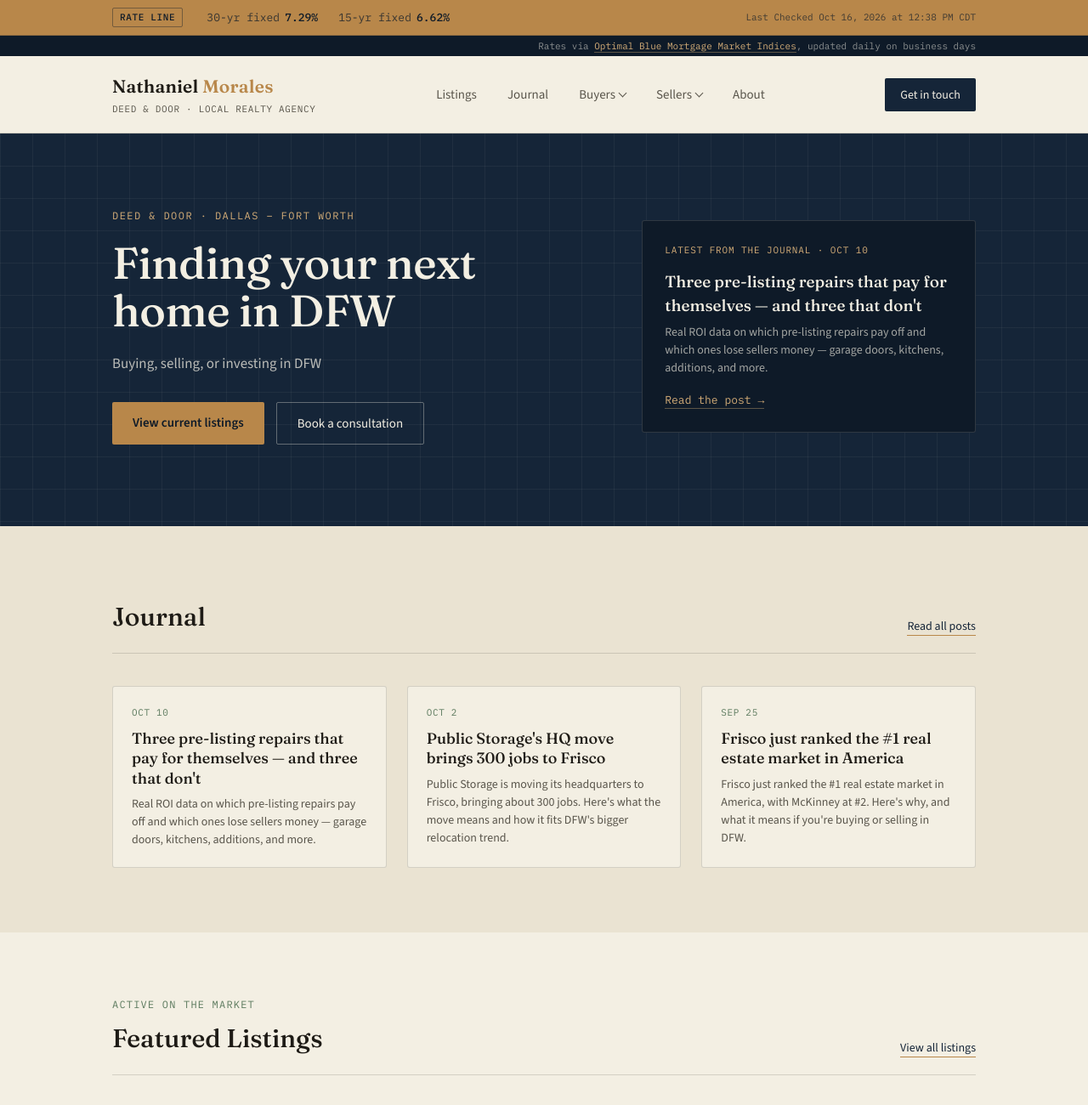
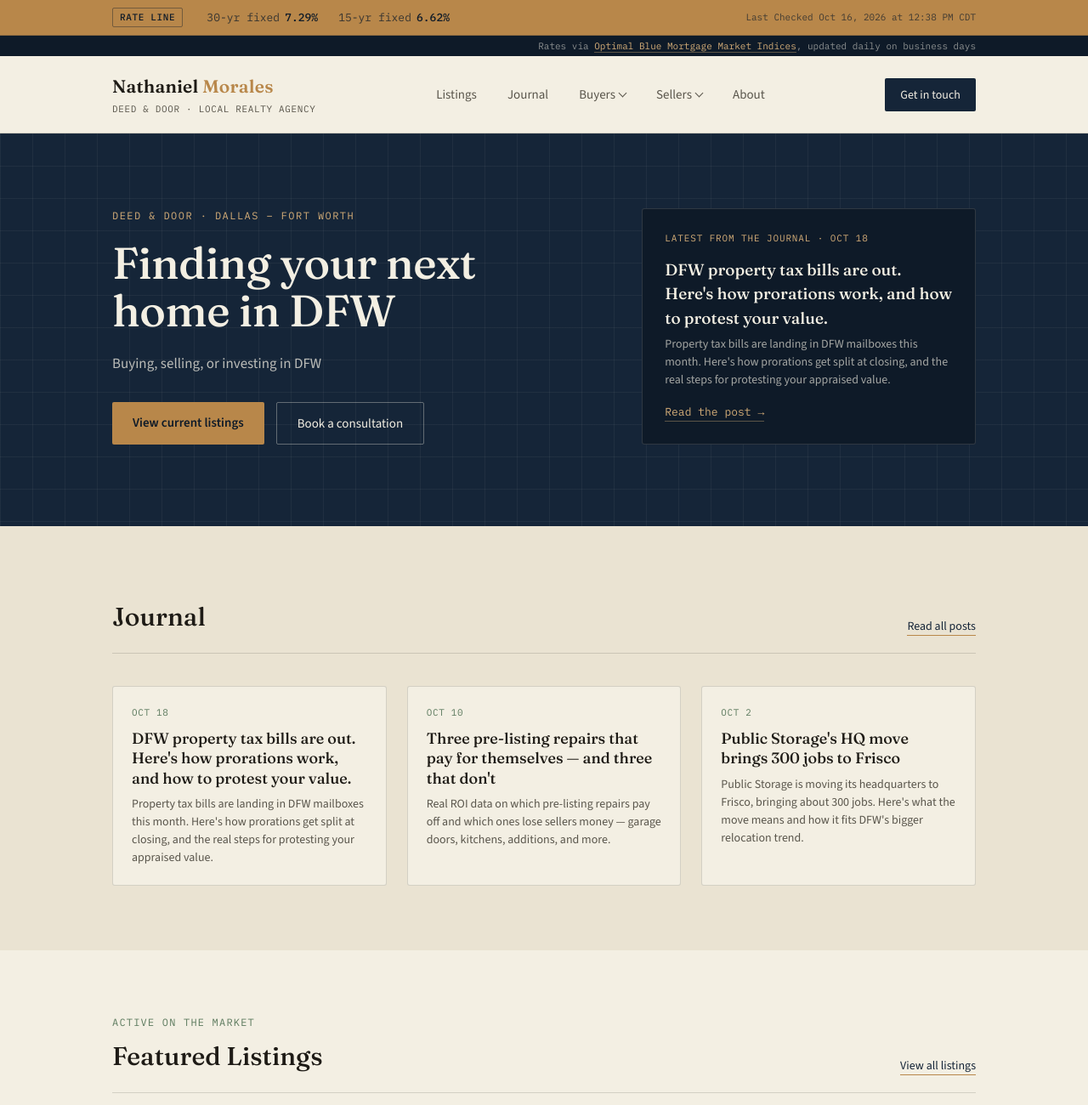
Before and after one commit to nathanielmorales7/deedanddoor, a Jekyll site: the page index.html, which Jekyll copies as it is, in a window 1280 px wide and 1400 px high, cut to the strip 0-1300 px from the top of the window. Shown: the whole strip at 85% size. Built offline with Jekyll 4.4.1, drawn with Linux system fonts in a browser that asks for light colours.

Commit message:
Update homepage journal feed (2026-10-18)

```diff
--- a/index.html
+++ b/index.html
@@ -116,10 +116,10 @@
       </div>
       <!--JOURNAL:HERO-->
 <div class="hero-card">
-  <div class="hero-post-tag">Latest from the journal · Oct 10</div>
-  <h3>Three pre-listing repairs that pay for themselves — and three that don't</h3>
-  <p>Real ROI data on which pre-listing repairs pay off and which ones lose sellers money — garage doors, kitchens, additions, and more.</p>
-  <a href="journal-repairs-that-pay-off.html" class="hero-post-link">Read the post →</a>
+  <div class="hero-post-tag">Latest from the journal · Oct 18</div>
+  <h3>DFW property tax bills are out. Here's how prorations work, and how to protest your value.</h3>
+  <p>Property tax bills are landing in DFW mailboxes this month. Here's how prorations get split at closing, and the real steps for protesting your appraised value.</p>
+  <a href="journal-property-tax-prorations.html" class="hero-post-link">Read the post →</a>
 </div>
 <!--/JOURNAL:HERO-->
     </div>
@@ -135,6 +135,11 @@
       </div>
       <!--JOURNAL:GRID-->
 <div class="blog-grid">
+  <a class="blog-card" href="journal-property-tax-prorations.html">
+    <div class="blog-date">Oct 18</div>
+    <h3>DFW property tax bills are out. Here's how prorations work, and how to protest your value.</h3>
+    <p>Property tax bills are landing in DFW mailboxes this month. Here's how prorations get split at closing, and the real steps for protesting your appraised value.</p>
+  </a>
   <a class="blog-card" href="journal-repairs-that-pay-off.html">
     <div class="blog-date">Oct 10</div>
     <h3>Three pre-listing repairs that pay for themselves — and three that don't</h3>
@@ -144,11 +149,6 @@
     <div class="blog-date">Oct 2</div>
     <h3>Public Storage's HQ move brings 300 jobs to Frisco</h3>
     <p>Public Storage is moving its headquarters to Frisco, bringing about 300 jobs. Here's what the move means and how it fits DFW's bigger relocation trend.</p>
-  </a>
-  <a class="blog-card" href="journal-frisco-no1-market.html">
-    <div class="blog-date">Sep 25</div>
-    <h3>Frisco just ranked the #1 real estate market in America</h3>
-    <p>Frisco just ranked the #1 real estate market in America, with McKinney at #2. Here's why, and what it means if you're buying or selling in DFW.</p>
   </a>
 </div>
 <!--/JOURNAL:GRID-->
```
